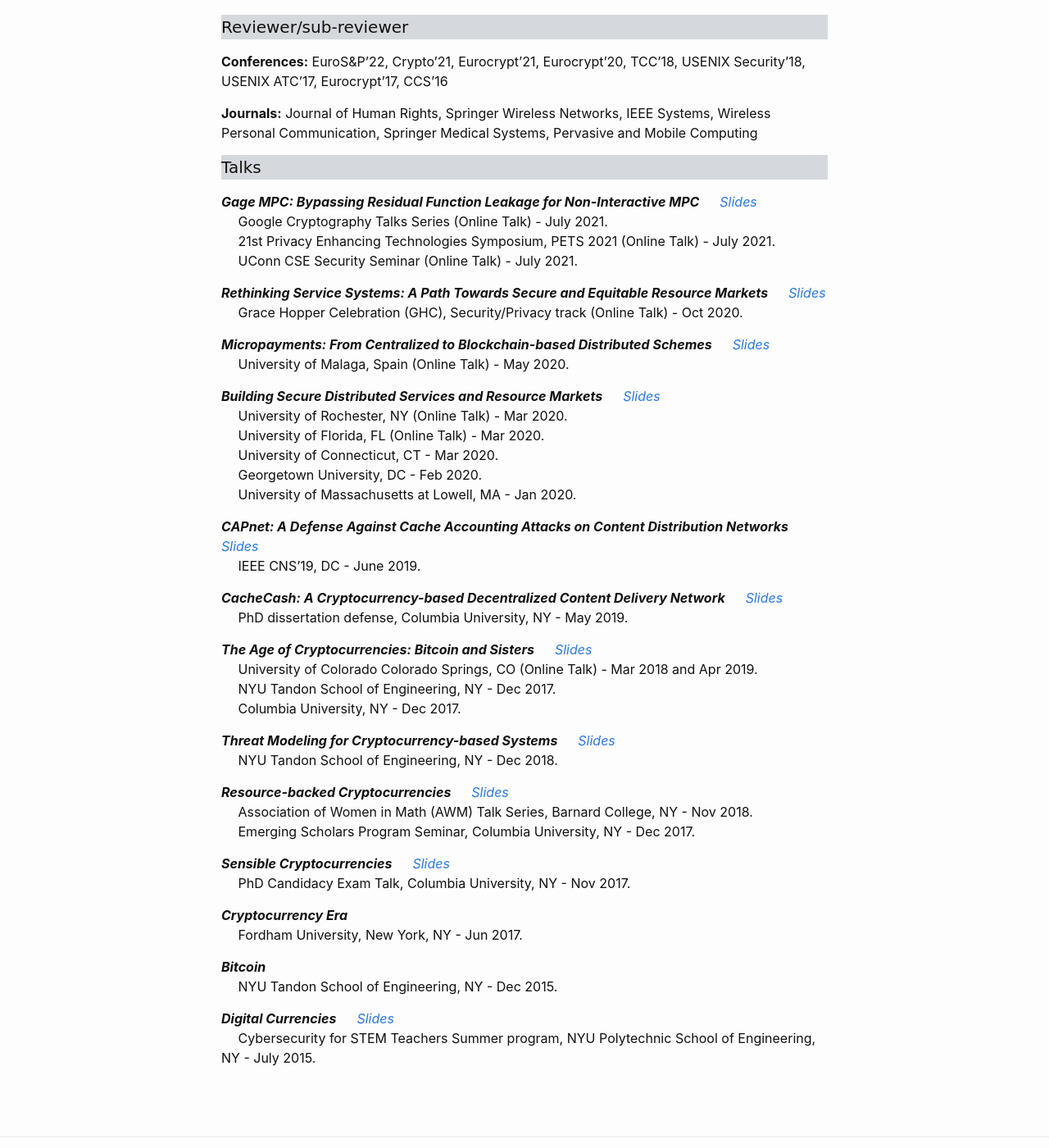
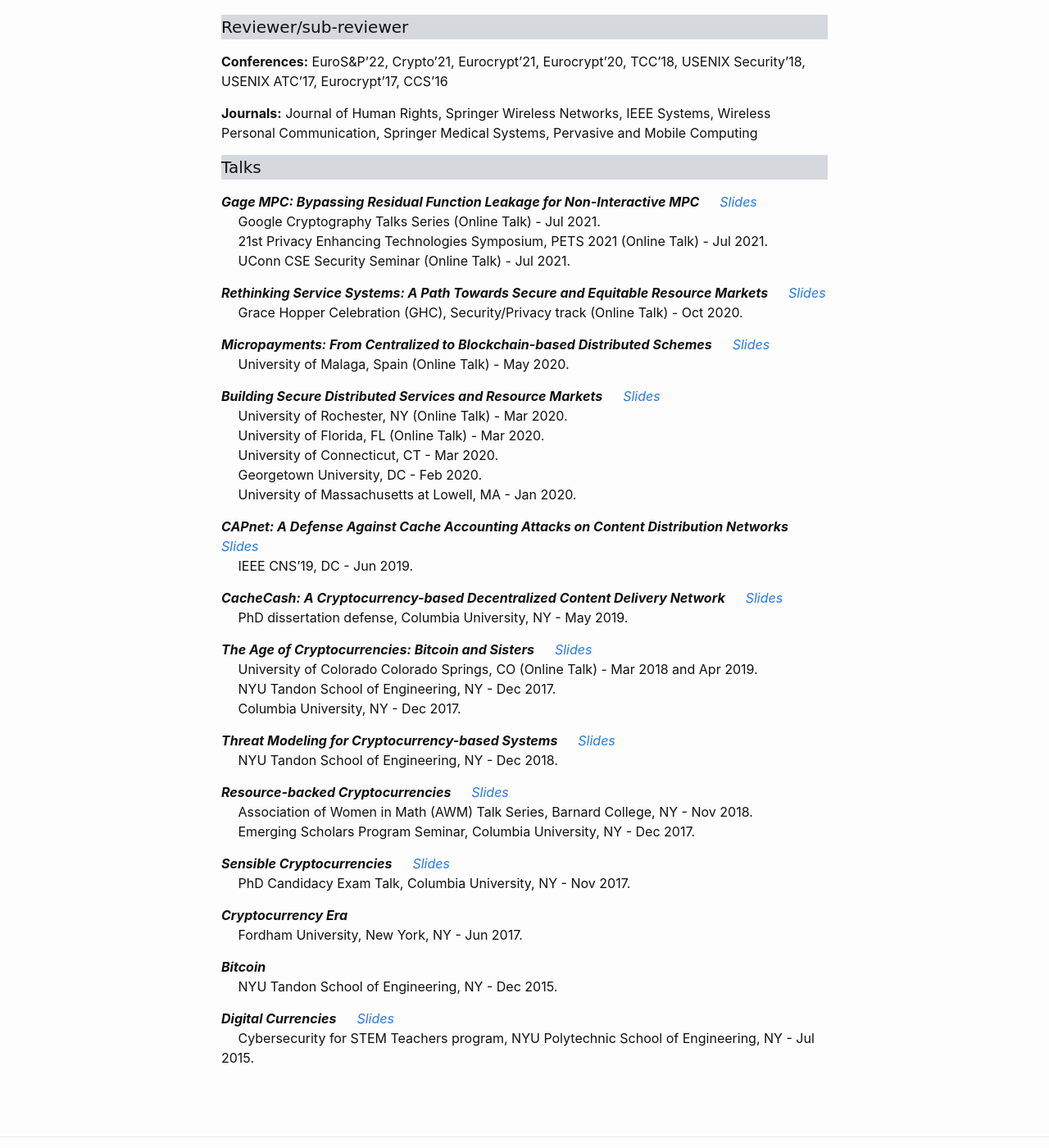
Before and after one commit to GhadaAlmashaqbeh/GhadaAlmashaqbeh.github.io, a Jekyll site: the page built from 03-talks.md, in a window 1280 px wide and 1400 px high, scrolled down 588 px. Shown: the whole window at 82% size. Built offline with Jekyll 4.4.1, drawn with Linux system fonts in a browser that asks for light colours.

Commit message:
edit talks

```diff
--- a/03-talks.md
+++ b/03-talks.md
@@ -12,7 +12,7 @@
 * Exploring the Interplay of Privacy, Security, and Blockchain Technologies, [Women in Security and Privacy (WISP)](https://www.wisporg.com/) and [Blockchain Lawyers Forum (BLF)](https://www.blockchainlawyersforum.com/), Nov 2021 (panel speaker) <br/>
 * Blockchain Coffee Talk, [Synchrony Financial](https://www.synchrony.com/), May 2021 (panel speaker) <br/>
 * [Grace Hopper Celebration (GHC)](https://ghc.anitab.org/) - Security/Privacy track, Oct 2020 (speaker) <br/>
-[Crypto-Economics 101](https://startup-columbia.squarespace.com/panels-keynotes/2019/04/06/crypto-economics-101), [Entrepreneurship Festival StartupColumbia](https://www.startupcolumbia.org/2019-festival), Apr 2019 (panel speaker) <br/>
+* [Crypto-Economics 101](https://startup-columbia.squarespace.com/panels-keynotes/2019/04/06/crypto-economics-101), [Entrepreneurship Festival StartupColumbia](https://www.startupcolumbia.org/2019-festival), Apr 2019 (panel speaker) <br/>
 * [Emerging Scholars Program (ESP)](https://www.cs.columbia.edu/esp/) - Columbia University, Fall 2017 - Fall 2018 (PhD coordinator) <br/>
 
 
@@ -34,9 +34,9 @@
 <h4 style="font-family: 'Comic Sans MS'; background-color:rgb(213, 216, 220);">Talks</h4>
 
 ***Gage MPC: Bypassing Residual Function Leakage for Non-Interactive MPC*** &emsp; [_Slides_](../slides/gagempc-pets-2021.pdf)<br/>
-&emsp; Google Cryptography Talks Series (Online Talk) - July 2021.<br/>
-&emsp; 21st Privacy Enhancing Technologies Symposium, PETS 2021 (Online Talk) - July 2021.<br/>
-&emsp; UConn CSE Security Seminar (Online Talk) - July 2021.
+&emsp; Google Cryptography Talks Series (Online Talk) - Jul 2021.<br/>
+&emsp; 21st Privacy Enhancing Technologies Symposium, PETS 2021 (Online Talk) - Jul 2021.<br/>
+&emsp; UConn CSE Security Seminar (Online Talk) - Jul 2021.
 
 ***Rethinking Service Systems: A Path Towards Secure and Equitable Resource Markets*** &emsp; [_Slides_](../slides/ghc-2020-talk.pdf)<br/>
 &emsp; Grace Hopper Celebration (GHC), Security/Privacy track (Online Talk) - Oct 2020.
@@ -52,7 +52,7 @@
 &emsp; University of Massachusetts at Lowell, MA - Jan 2020.<br/>
 
 ***CAPnet: A Defense Against Cache Accounting Attacks on Content Distribution Networks*** &emsp; [_Slides_](../slides/capnet-cns-2019.pdf)<br/>
-&emsp; IEEE CNS’19, DC - June 2019.
+&emsp; IEEE CNS’19, DC - Jun 2019.
 
 ***CacheCash: A Cryptocurrency-based Decentralized Content Delivery Network*** &emsp; [_Slides_](../slides/cachecash-thesis-defense.pdf)<br/>
 &emsp; PhD dissertation defense, Columbia University, NY - May 2019.
@@ -79,4 +79,4 @@
 &emsp; NYU Tandon School of Engineering, NY - Dec 2015.
 
 ***Digital Currencies*** &emsp; [_Slides_](../slides/Digital-currencies-talk.pdf)<br/>
-&emsp; Cybersecurity for STEM Teachers Summer program, NYU Polytechnic School of Engineering, NY - July 2015.<br/><br/>
+&emsp; Cybersecurity for STEM Teachers program, NYU Polytechnic School of Engineering, NY - Jul 2015.<br/><br/>
```
